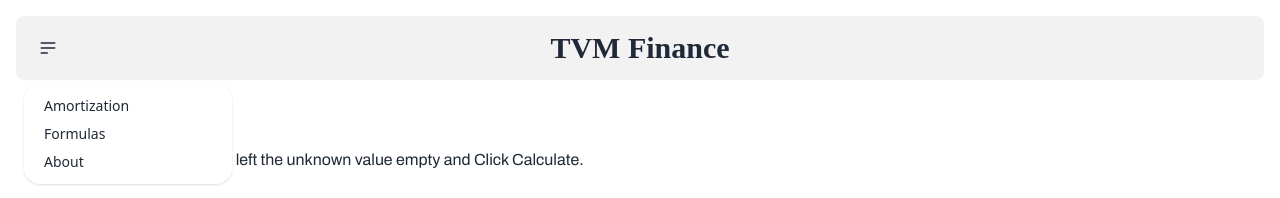
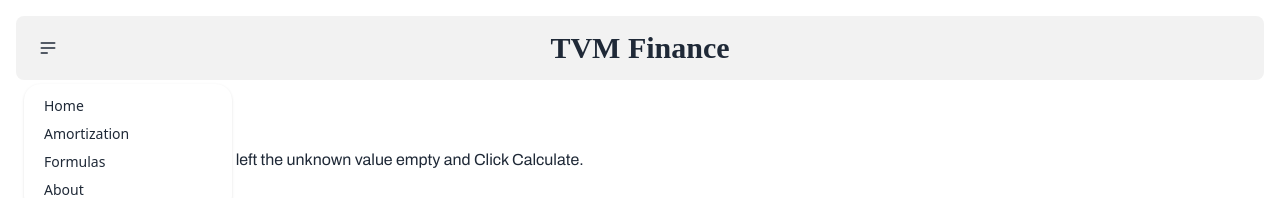
Before and after one commit to mustafakhanneo/tvmfinance, a React (Vite) app: page / in a window 1280 px wide. Both pictures are taken after a click on the button 48 px from the left and 48 px from the top of the page. Shown: the top 198 px of the page. Built offline with nearby package versions, Linux system fonts and the light colour scheme; a web font is replaced by a local one.

Commit message:
add home redirect to navber menu

```diff
--- a/src/App.jsx
+++ b/src/App.jsx
@@ -36,6 +36,9 @@ function App() {
               className="menu menu-sm dropdown-content mt-3 z-[1] p-2 shadow bg-base-100 rounded-box w-52"
             >
               <li>
+                <a href="./">Home</a>
+              </li>
+              <li>
                 <a href="./amortization">Amortization</a>
               </li>
               <li>
```
